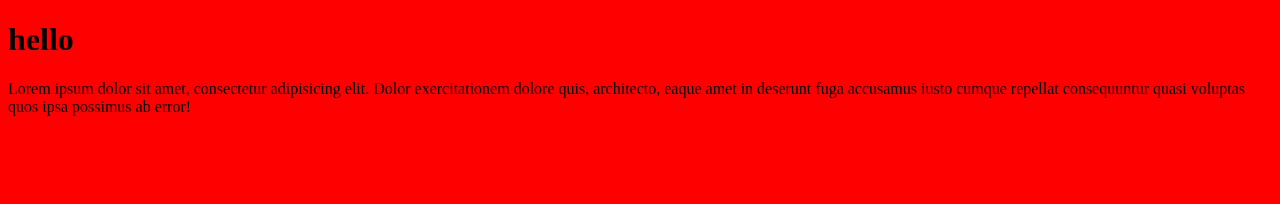
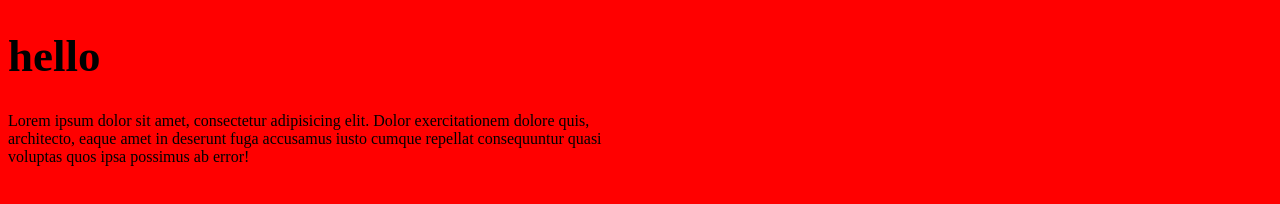
Before and after one commit to artur-91/git--toturial, a plain HTML site: page index.html in a window 1280 px wide. Drawn offline with Linux system fonts and the light colour scheme.

Commit message:
new styles with branch master

```diff
--- a/style.css
+++ b/style.css
@@ -1,3 +1,8 @@
 body{
 	background: red;
+	width: 50%;
 }
+h1{
+	font-size: 45px;
+
+}
```
